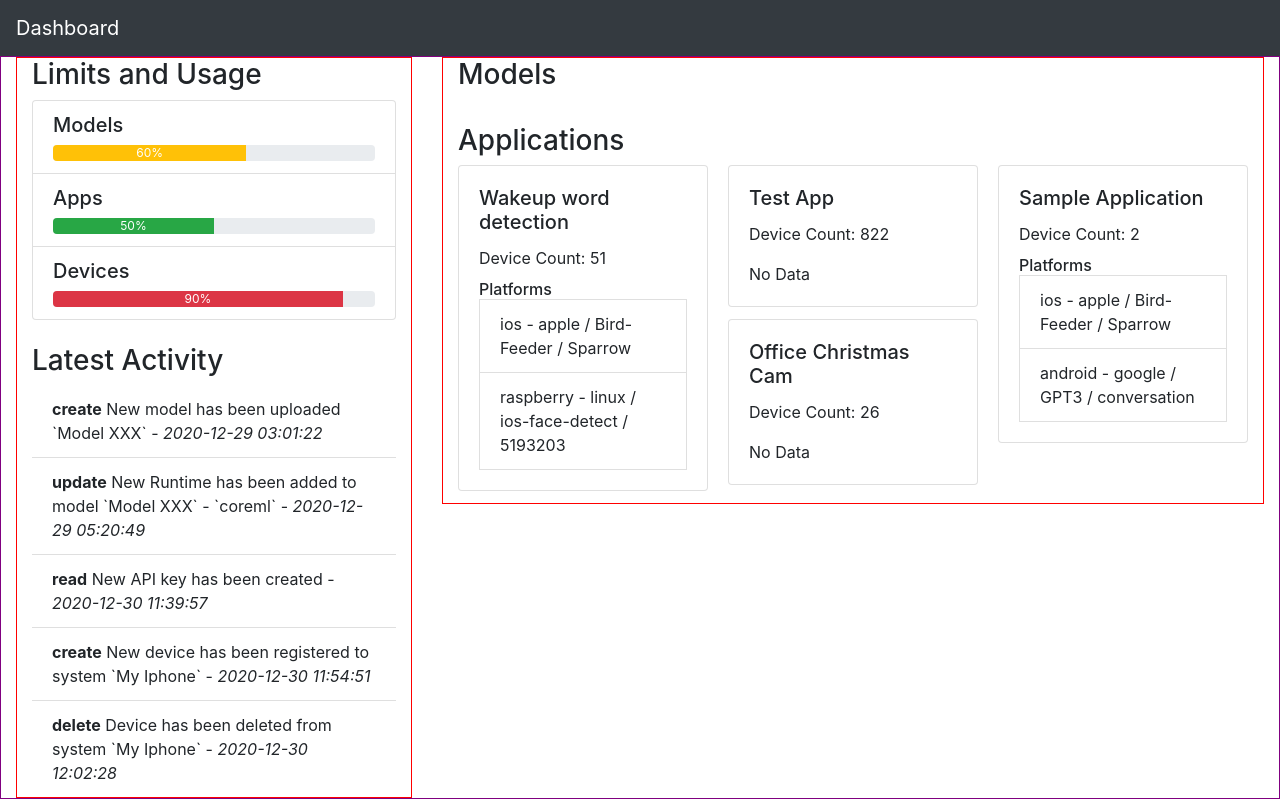
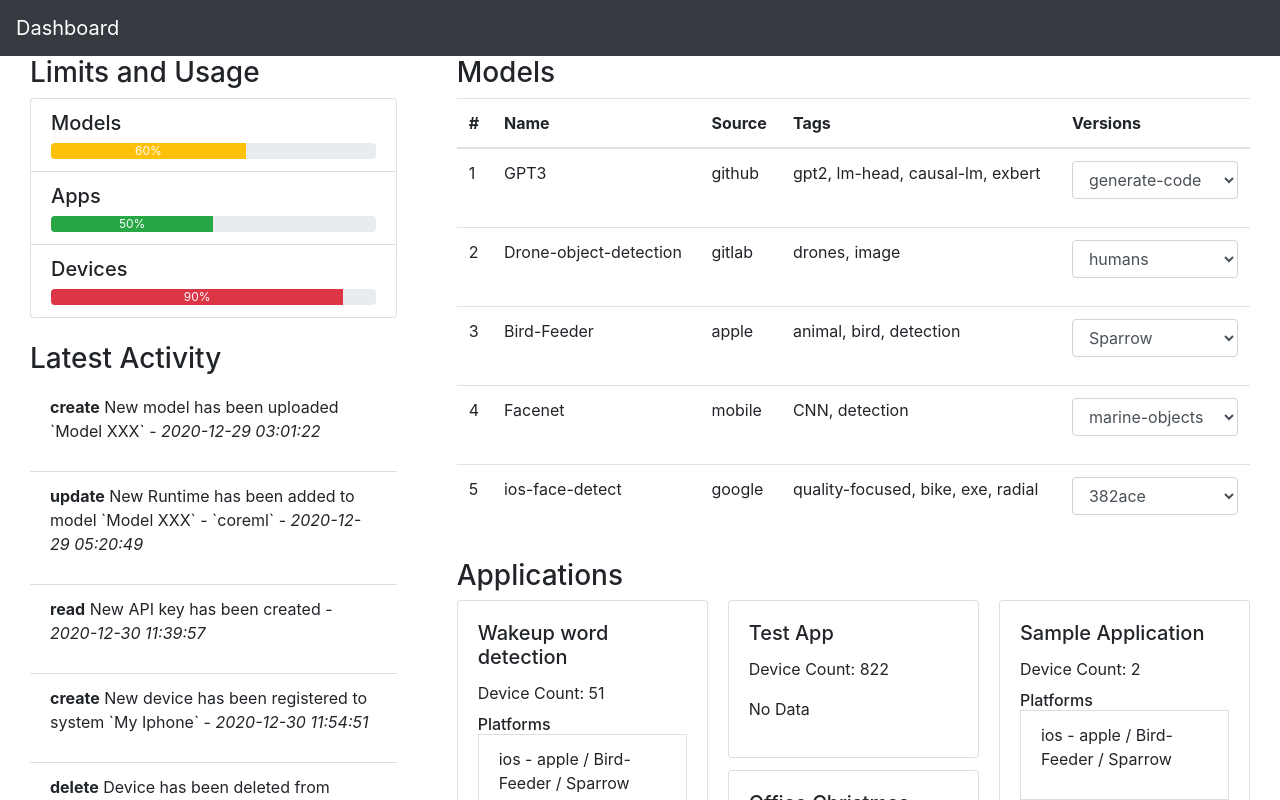
Before and after one commit to musakacmaz/dashboard-app-next, a Next.js app: page / in a window 1280 px wide. Shown: the top 800 px of the page. Built offline with nearby package versions, Linux system fonts and the light colour scheme.

Commit message:
Models component added

```diff
--- a/components/applications.js
+++ b/components/applications.js
@@ -14,13 +14,13 @@ export default function Applications({ data }) {
                             {platforms.length > 0 ? (
                                 platforms.map(({ id, platform, modelTarget: { model, runtime, version } }) => (
                                     <ListGroup.Item key={id}>
-                                        <text>
+                                        <p>
                                             {platform} - {runtime} / {model} / {version}
-                                        </text>
+                                        </p>
                                     </ListGroup.Item>
                                 ))
                             ) : (
-                                <text>No Data</text>
+                                <p>No Data</p>
                             )}
                         </Card.Body>
                     </Card>
--- a/components/latest-activity.js
+++ b/components/latest-activity.js
@@ -7,9 +7,9 @@ export default function LatestActivity({ data }) {
             <ListGroup variant="flush">
                 {data.map(({ type, desc, date }, index) => (
                     <ListGroup.Item key={index}>
-                        <text>
+                        <p>
                             <strong>{type}</strong> {desc} - <i>{date}</i>
-                        </text>
+                        </p>
                     </ListGroup.Item>
                 ))}
             </ListGroup>
--- a/components/limits-and-usage.js
+++ b/components/limits-and-usage.js
@@ -22,7 +22,7 @@ export default function LimitsAndUsage({ data }) {
             <ListGroup.Item key={index}>
                 <h5 className="title">{item}</h5>
                 <ProgressBar variant={variant} now={percentage} label={`${percentage}%`} />
-            </ListGroup.Item>
+            </ListGroup.Item>,
         );
         index++;
     }
--- a/components/models.js
+++ b/components/models.js
@@ -1,3 +1,41 @@
-export default function Models() {
-    return <h3 className="title">Models</h3>;
+import { Table, Form } from 'react-bootstrap';
+
+export default function Models({ data }) {
+    return (
+        <>
+            <h3 className="title">Models</h3>
+            <Table responsive>
+                <thead>
+                    <tr>
+                        <th>#</th>
+                        <th>Name</th>
+                        <th>Source</th>
+                        <th>Tags</th>
+                        <th>Versions</th>
+                    </tr>
+                </thead>
+                <tbody>
+                    {data.map(({ id, name, source, tags, versions }, index) => (
+                        <tr key={id}>
+                            <td>{index + 1}</td>
+                            <td>{name}</td>
+                            <td>{source}</td>
+                            <td>{tags.join(', ')}</td>
+                            <td>
+                                {versions.length > 0 ? (
+                                    <Form.Group controlId="modelVersionsSelect">
+                                        <Form.Control as="select">
+                                            {versions.map(({ name }, index) => (
+                                                <option key={index}>{name}</option>
+                                            ))}
+                                        </Form.Control>
+                                    </Form.Group>
+                                ) : null}
+                            </td>
+                        </tr>
+                    ))}
+                </tbody>
+            </Table>
+        </>
+    );
 }
--- a/pages/index.js
+++ b/pages/index.js
@@ -2,16 +2,18 @@ import Head from 'next/head';
 import 'bootstrap/dist/css/bootstrap.min.css';
 import { Navbar, Container, Row, Col, Alert, Spinner } from 'react-bootstrap';
 import { LimitsAndUsage, LatestActivity, Models, Applications } from '../components';
-import { useGetApplications } from '../useRequest';
+import { useGetData } from '../useRequest';
 
 function Home({ usageData, activitiesData }) {
-    const { applicationsData, error } = useGetApplications('/applications');
-    if (error) return <Alert variant="danger">Something went wrong!</Alert>;
-    if (!applicationsData)
+    const { applicationsData, fetchApplicationsError, modelsData, fetchModelsError } = useGetData();
+    if (fetchApplicationsError || fetchModelsError) return <Alert variant="danger">Error loading data!</Alert>;
+    if (!applicationsData || !modelsData)
         return (
-            <Spinner animation="border" role="status" variant="primary">
-                <span className="sr-only">Loading...</span>
-            </Spinner>
+            <div style={{ position: 'absolute', left: '50%', top: '50%', transform: 'translate(-50%, -50%)' }}>
+                <Spinner animation="border" role="status" variant="primary">
+                    <span className="sr-only">Loading data...</span>
+                </Spinner>
+            </div>
         );
 
     return (
@@ -25,10 +27,10 @@ function Home({ usageData, activitiesData }) {
                 <Navbar.Brand>Dashboard</Navbar.Brand>
             </Navbar>
 
-            <Container id="main" style={{ border: '1px solid purple' }} fluid>
+            <Container id="main" fluid>
                 <Row>
                     <Col sm={4}>
-                        <Container id="sidebar" style={{ border: '1px solid red' }} fluid>
+                        <Container id="sidebar" fluid>
                             <Row>
                                 <Col>
                                     <LimitsAndUsage data={usageData} />
@@ -43,13 +45,12 @@ function Home({ usageData, activitiesData }) {
                         </Container>
                     </Col>
                     <Col sm={8}>
-                        <Container id="content" style={{ border: '1px solid red' }} fluid>
+                        <Container id="content" fluid>
                             <Row>
                                 <Col>
-                                    <Models />
+                                    <Models data={modelsData} />
                                 </Col>
                             </Row>
-                            <br></br>
                             <Row>
                                 <Col>
                                     <Applications data={applicationsData} />
--- a/useRequest.js
+++ b/useRequest.js
@@ -2,12 +2,10 @@ import useSWR from 'swr';
 
 const fetcher = (url) => fetch(url).then((res) => res.json());
 const baseUrl = 'http://localhost:3000/api';
+const API_ROUTES = { APPS: '/applications', MODELS: '/models' };
 
-export const useGetApplications = (path) => {
-    if (!path) {
-        throw new Error('Path is required');
-    }
-    const url = baseUrl + path;
-    const { data: applicationsData, error } = useSWR(url, fetcher);
-    return { applicationsData, error };
+export const useGetData = () => {
+    const { data: applicationsData, error: fetchApplicationsError } = useSWR(baseUrl + API_ROUTES.APPS, fetcher);
+    const { data: modelsData, error: fetchModelsError } = useSWR(baseUrl + API_ROUTES.MODELS, fetcher);
+    return { applicationsData, fetchApplicationsError, modelsData, fetchModelsError };
 };
```
